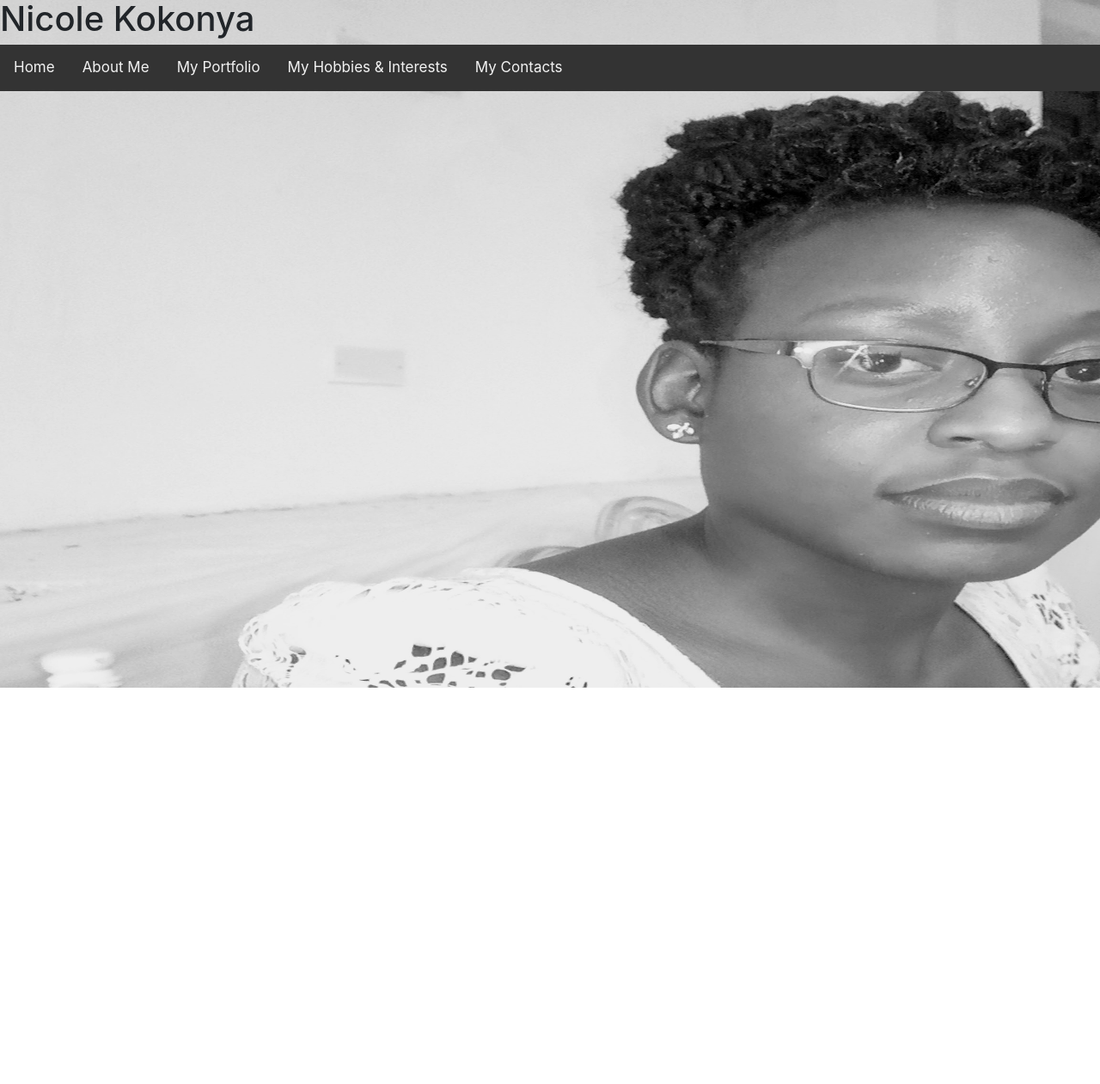
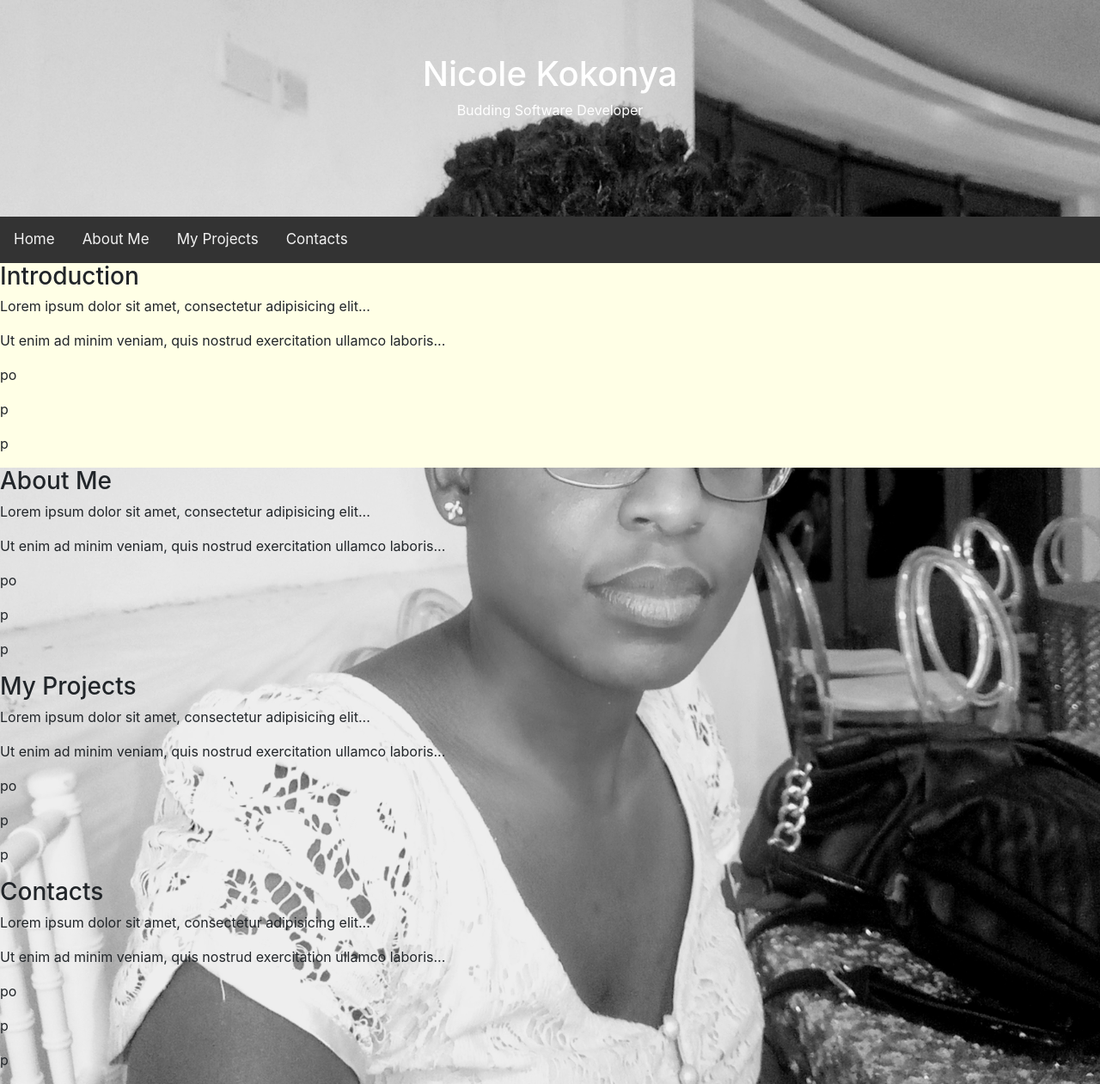
Before and after one commit to NKokonya/NKokonya.github.io, a plain HTML site: page index.html in a window 1280 px wide. Shown: the whole page at 86% size. Before the commit the page ends 800 px from the top, so only its background shows below. Drawn offline with Linux system fonts and the light colour scheme; files whose address does not match are found by name.

Commit message:
Added the bootstrap grid layout

```diff
--- a/css/styles.css
+++ b/css/styles.css
@@ -2,11 +2,12 @@
 .topnav {
     background-color: #333;
     overflow: hidden;
+    align-items:
 }
 
 /* Style the links inside the navigation bar */
 .topnav a {
-    float: left;
+    float:left;
     display: block;
     color: #f2f2f2;
     text-align: center;
@@ -20,4 +21,23 @@
     background-color: #ddd;
     color: black;
 
-.background-image:
+}
+
+.container {
+  position:fixed;
+  bottom: 0;
+  align-items: stretch;
+
+}
+
+.jumbotron {
+  background color: ;
+  background-image: url("file:///home/user/Desktop/MORINGA/Portfolio/images/nicole_background.jpg");
+  background-repeat: no-repeat;
+  background-size: cover;
+  color: #FFF;
+}
+
+.introduction {
+  background-color: #ffffe6;
+}
--- a/index.html
+++ b/index.html
@@ -11,24 +11,86 @@
   </head>
 
   <body>
+    <style media="screen">
+    body {
+      background: url("file:///home/user/Desktop/MORINGA/Portfolio/images/nicole_background.jpg");
+      background-size:cover;
+    }
+    </style>
+
+        <div class="jumbotron text-center font-family:monospace">
           <h1>Nicole Kokonya</h1>
+          <p>Budding Software Developer</p>
+
+      </div>
 
       <div class="topnav" id="mytopnav">
         <a href="#home">Home</a>
         <a href="aboutme">About Me</a>
-      <a href="#portfolio">My Portfolio</a>
-      <a href="#hobbies">My Hobbies & Interests</a>
-      <a href="#contacts">My Contacts</a>
+        <a href="#portfolio">My Projects</a>
+        <a href="#hobbies">Contacts</a>
 
       </div>
 
-    <style media="screen">
-      body {
-        background-image: url("file:///home/user/Desktop/MORINGA/Portfolio/images/nicole_background.jpg");
-        background-size: 1920px 1080px;
-      }
-    </style>
+        <div class="introduction">
+          <div class="row">
+            <div class="col-sm-12">
+              <h3>Introduction</h3>
+              <p>Lorem ipsum dolor sit amet, consectetur adipisicing elit...</p>
+              <p>Ut enim ad minim veniam, quis nostrud exercitation ullamco laboris...</p>
+              <p></p>
+              <p>po</p>
+              <p>p</p>
+              <p>p</p>
+            </div>
 
+          </div>
+        </div>
+
+        <div class="aboutme">
+          <div class="row">
+            <div class="col-sm-12">
+              <h3>About Me</h3>
+              <p>Lorem ipsum dolor sit amet, consectetur adipisicing elit...</p>
+              <p>Ut enim ad minim veniam, quis nostrud exercitation ullamco laboris...</p>
+              <p></p>
+              <p>po</p>
+              <p>p</p>
+              <p>p</p>
+            </div>
+
+          </div>
+        </div>
+
+        <div class="myprojects">
+          <div class="row">
+            <div class="col-sm-12">
+              <h3>My Projects</h3>
+              <p>Lorem ipsum dolor sit amet, consectetur adipisicing elit...</p>
+              <p>Ut enim ad minim veniam, quis nostrud exercitation ullamco laboris...</p>
+              <p></p>
+              <p>po</p>
+              <p>p</p>
+              <p>p</p>
+            </div>
+
+          </div>
+        </div>
+
+        <div class="contacts">
+          <div class="row">
+            <div class="col-sm-12">
+              <h3>Contacts</h3>
+              <p>Lorem ipsum dolor sit amet, consectetur adipisicing elit...</p>
+              <p>Ut enim ad minim veniam, quis nostrud exercitation ullamco laboris...</p>
+              <p></p>
+              <p>po</p>
+              <p>p</p>
+              <p>p</p>
+            </div>
+
+          </div>
+        </div>
 
   </body>
 </html>
```
Lines whose indentation alone changed are shown as unchanged.
